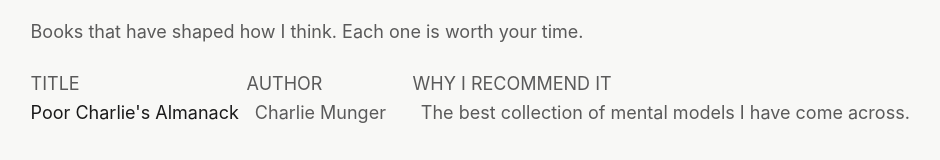
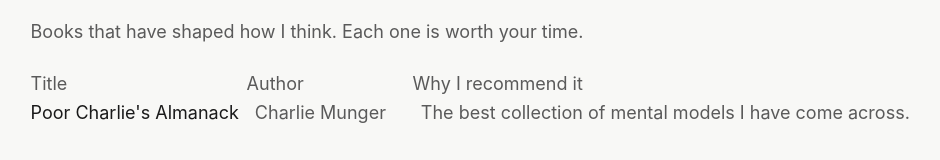
Before and after one commit to juleschasles/juleschasles-website, a Next.js app: page /books in a window 1280 px wide. Shown: the part 174-334 px from the top of the page, without its empty margins (167-1107 px from the left). Built offline with nearby package versions, Linux system fonts and the light colour scheme.

Commit message:
Update page.tsx

```diff
--- a/app/books/page.tsx
+++ b/app/books/page.tsx
@@ -24,9 +24,9 @@
         ) : (
           <div>
             <div className="flex items-baseline gap-4 mb-4" style={{ columnGap: '16px' }}>
-              <span className="text-xs text-[#5A5A5A] uppercase tracking-wide" style={{ minWidth: '200px' }}>Title</span>
-              <span className="text-xs text-[#5A5A5A] uppercase tracking-wide" style={{ minWidth: '150px' }}>Author</span>
-              <span className="text-xs text-[#5A5A5A] uppercase tracking-wide">Why I recommend it</span>
+              <span className="text-xs text-[#5A5A5A] tracking-wide" style={{ minWidth: '200px' }}>Title</span>
+              <span className="text-xs text-[#5A5A5A] tracking-wide" style={{ minWidth: '150px' }}>Author</span>
+              <span className="text-xs text-[#5A5A5A] tracking-wide">Why I recommend it</span>
             </div>
           <div className="space-y-0">
             {books.map((book) => (
```
